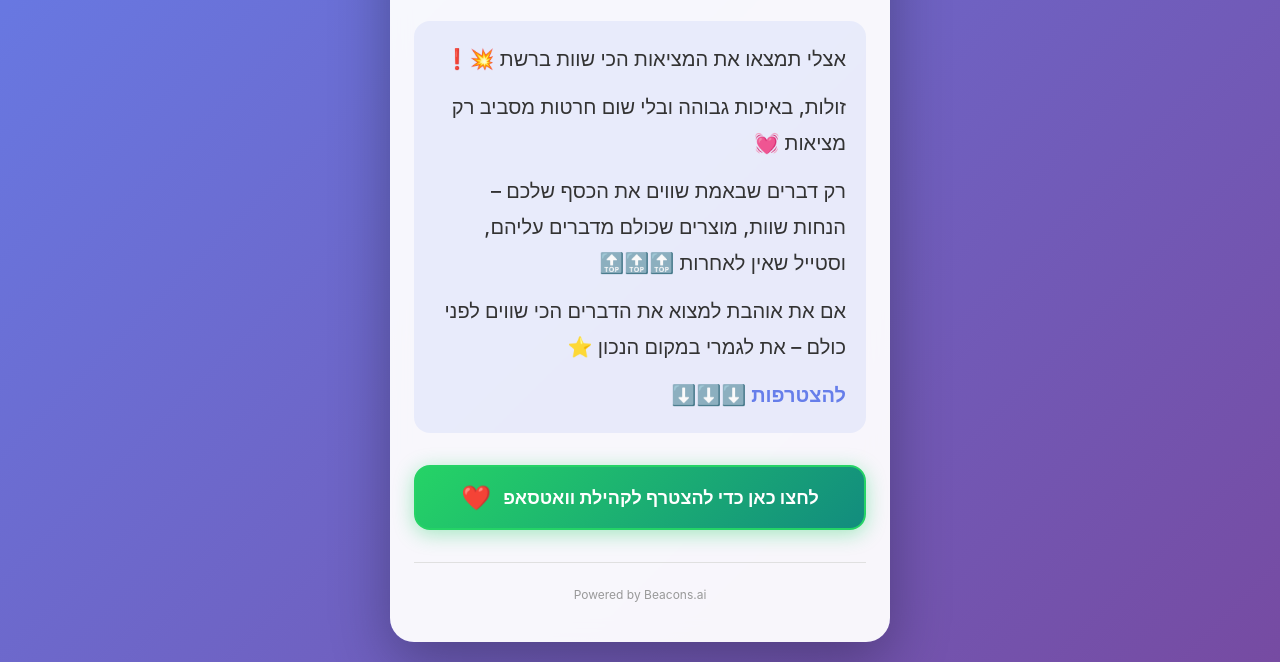
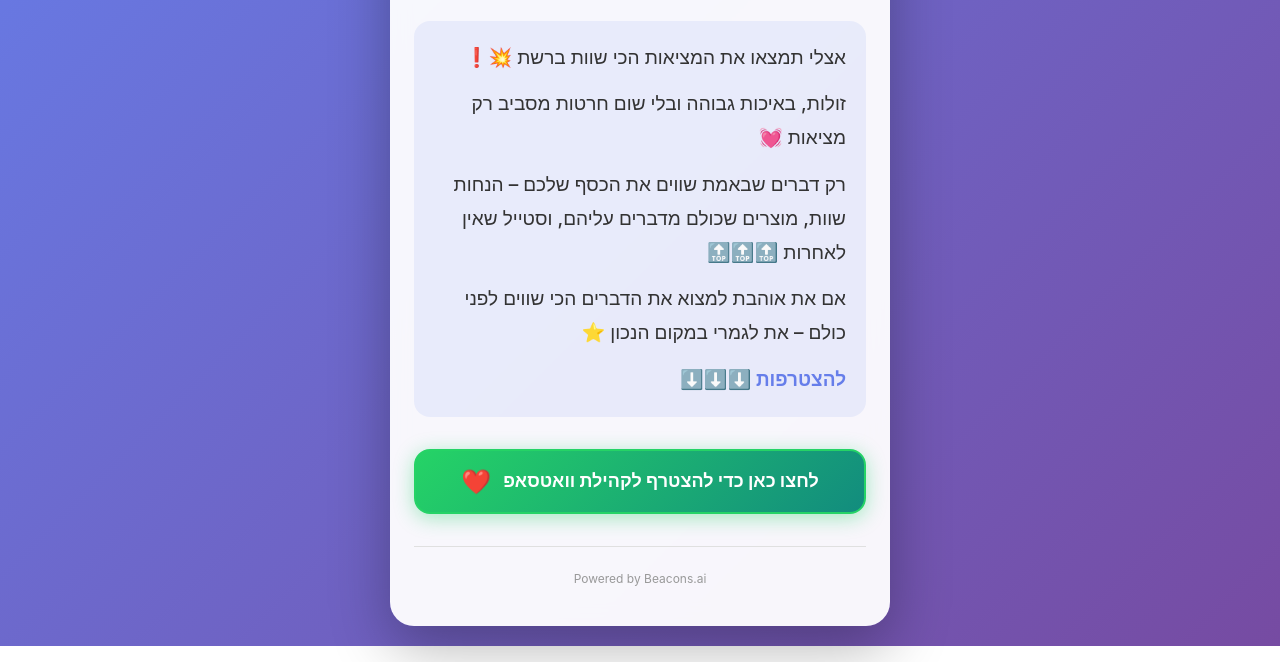
Before and after one commit to HULYO193/AliWebsite, a website: page index.html in a window 1280 px wide. Shown: the part 269-931 px from the top of the page. Drawn offline with Linux system fonts and the light colour scheme.

Commit message:
Initial commit

```diff
--- a/index.html
+++ b/index.html
@@ -18,11 +18,11 @@
             <h1 class="profile-name" id="profileName">Express For Girls</h1>
             <p class="profile-bio" id="profileBio">Welcome to Express For Girls</p>
             <div class="welcome-paragraph">
-                <p style="font-size: 20px !important;">אצלי תמצאו את המציאות הכי שוות ברשת 💥❗️</p>
-                <p style="font-size: 20px !important;">זולות, באיכות גבוהה ובלי שום חרטות מסביב רק מציאות 💓</p>
-                <p style="font-size: 20px !important;">רק דברים שבאמת שווים את הכסף שלכם – הנחות שוות, מוצרים שכולם מדברים עליהם, וסטייל שאין לאחרות 🔝🔝🔝</p>
-                <p style="font-size: 20px !important;">אם את אוהבת למצוא את הדברים הכי שווים לפני כולם – את לגמרי במקום הנכון ⭐️</p>
-                <p style="font-size: 20px !important; font-weight: 600; color: #667eea;">להצטרפות ⬇️⬇️⬇️</p>
+                <p style="font-size: 19px !important;">אצלי תמצאו את המציאות הכי שוות ברשת 💥❗️</p>
+                <p style="font-size: 19px !important;">זולות, באיכות גבוהה ובלי שום חרטות מסביב רק מציאות 💓</p>
+                <p style="font-size: 19px !important;">רק דברים שבאמת שווים את הכסף שלכם – הנחות שוות, מוצרים שכולם מדברים עליהם, וסטייל שאין לאחרות 🔝🔝🔝</p>
+                <p style="font-size: 19px !important;">אם את אוהבת למצוא את הדברים הכי שווים לפני כולם – את לגמרי במקום הנכון ⭐️</p>
+                <p style="font-size: 19px !important; font-weight: 600; color: #667eea;">להצטרפות ⬇️⬇️⬇️</p>
             </div>
         </div>
 
```
